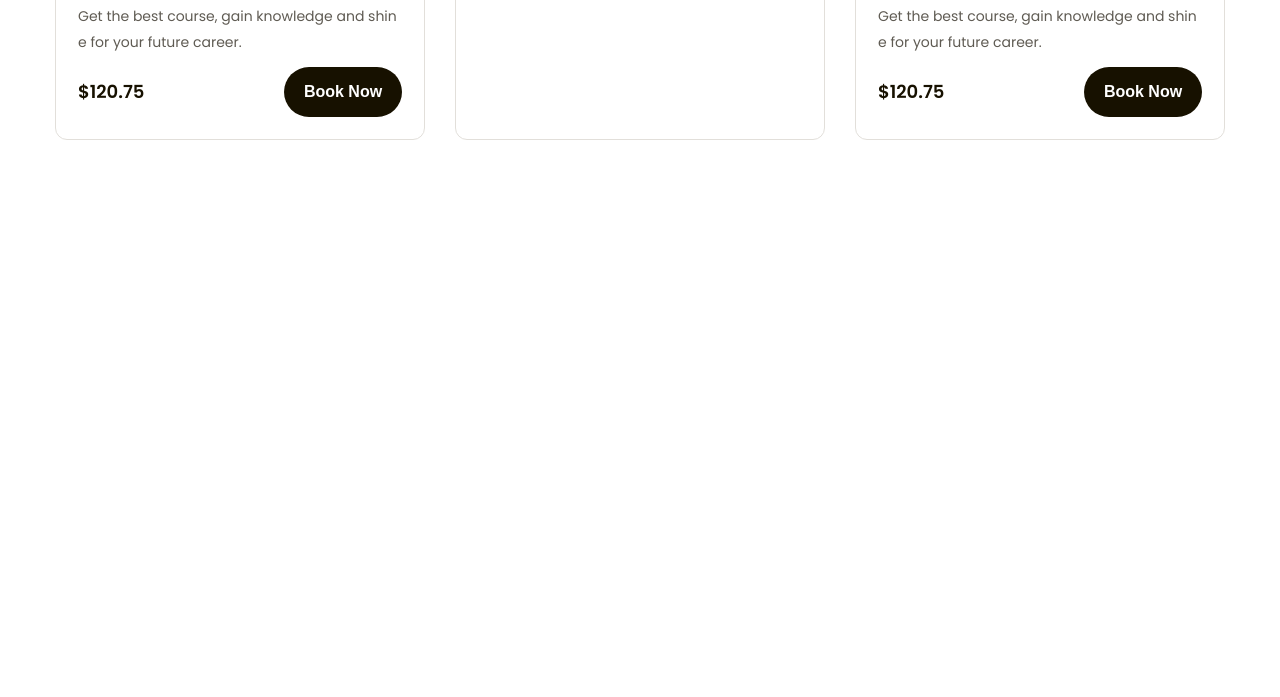
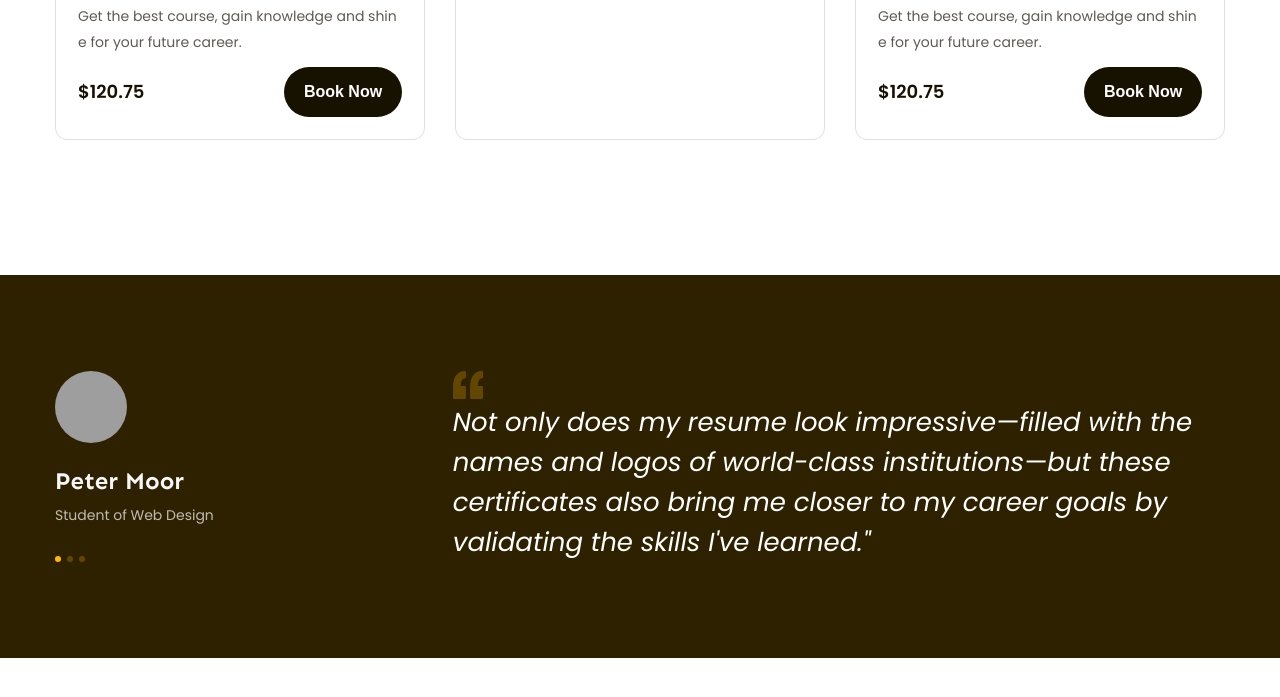
Before and after one commit to HoangAnh-tan/Figma-to-HTML, a plain HTML site: page index.html in a window 1280 px wide. Shown: the part 1548-2245 px from the top of the page. Drawn offline with Linux system fonts and the light colour scheme; grey boxes are pictures that could not be loaded.

Commit message:
7.Code feedback

```diff
--- a/assets/css/style.css
+++ b/assets/css/style.css
@@ -33,7 +33,7 @@ a {
 .line_clamp.line_2 {
   --line_clamp: 2;
 }
-.break_all{
+.break_all {
   word-break: break-all;
 }
 /* header */
@@ -355,3 +355,66 @@ a {
 .popular_down .btn_book:hover {
   background: var(--primary-color);
 }
+/* feedback */
+.feedback {
+  margin-top: 135px;
+  background: #2e2100;
+  padding: 96px 0;
+}
+.feedback_list{
+  display: flex;
+  overflow: hidden;
+}
+.feedback_item {
+  width: 100%;
+  display: flex;
+  flex-shrink: 0;
+}
+.feedback_item .avatar {
+  width: 72px;
+  height: 72px;
+  border-radius: 50%;
+  object-fit: cover;
+}
+.feedback_item .info .member {
+  margin-top: 18px;
+  color: #f7f7f7;
+  font-family: var(--font-heading);
+  font-size: 2.4rem;
+  font-weight: 700;
+  line-height: 1.42; /* 141.667% */
+}
+.feedback_item .info .desc {
+  margin-top: 4px;
+  color: #bfbcb2;
+  font-size: 14px;
+  font-style: normal;
+  font-weight: 400;
+  line-height: 26px; /* 185.714% */
+}
+.feedback_item .dots {
+  margin-top: 28px;
+  gap: 6px;
+  display: flex;
+}
+.feedback_item .dot {
+  height: 6px;
+  width: 6px;
+  border-radius: 50%;
+  background: #634700;
+  cursor: pointer;
+}
+.feedback_item .dot.active{
+  background-color: var(--primary-color);
+  cursor: none;
+}
+.feedback_item .content{
+  width: 66%;
+  margin-left: auto;
+}
+.feedback_item .content blockquote{
+  color: #FFF;
+font-size: 2.6rem;
+font-style: italic;
+line-height: 1.54; /* 153.846% */
+}
--- a/index.html
+++ b/index.html
@@ -280,6 +280,109 @@
           </div>
         </div>
       </div>
+      <!-- feedback -->
+      <div class="feedback">
+        <div class="main_content">
+          <div class="feedback_list">
+            <!-- item1 -->
+            <div class="feedback_item">
+              <!-- left -->
+              <div class="info">
+                <img
+                  src="./assets/img/petermoor.svg"
+                  alt="Peter Moor"
+                  class="avatar"
+                />
+                <p class="member">Peter Moor</p>
+                <p class="desc">Student of Web Design</p>
+                <div class="dots">
+                  <span class="dot active"></span>
+                  <span class="dot"></span>
+                  <span class="dot"></span>
+                </div>
+              </div>
+              <!-- right -->
+              <div class="content">
+                <img
+                  src="./assets/icon/open_quotes.svg"
+                  alt="open quotes"
+                  class="open_quotes"
+                />
+                <blockquote>
+                  Not only does my resume look impressive—filled with the names
+                  and logos of world-class institutions—but these certificates
+                  also bring me closer to my career goals by validating the
+                  skills I've learned."
+                </blockquote>
+              </div>
+            </div>
+            <!-- item2 -->
+            <div class="feedback_item">
+              <!-- left -->
+              <div class="info">
+                <img
+                  src="./assets/img/minhpham.jpg"
+                  alt="Minh Pham"
+                  class="avatar"
+                />
+                <p class="member">Minh Pham</p>
+                <p class="desc">Student of Web Design</p>
+                <div class="dots">
+                  <span class="dot"></span>
+                  <span class="dot active"></span>
+                  <span class="dot"></span>
+                </div>
+              </div>
+              <!-- right -->
+              <div class="content">
+                <img
+                  src="./assets/icon/open_quotes.svg"
+                  alt="open quotes"
+                  class="open_quotes"
+                />
+                <blockquote>
+                  Not only does my resume look impressive—filled with the names
+                  and logos of world-class institutions—but these certificates
+                  also bring me closer to my career goals by validating the
+                  skills I've learned."
+                </blockquote>
+              </div>
+            </div>
+            <!-- item3 -->
+            <div class="feedback_item">
+              <!-- left -->
+              <div class="info">
+                <img
+                  src="./assets/img/aionyhaust.jpg"
+                  alt="Aiony Haust"
+                  class="avatar"
+                />
+                <p class="member">Aiony Haust</p>
+                <p class="desc">Student of Web Design</p>
+                <div class="dots">
+                  <span class="dot"></span>
+                  <span class="dot"></span>
+                  <span class="dot active"></span>
+                </div>
+              </div>
+              <!-- right -->
+              <div class="content">
+                <img
+                  src="./assets/icon/open_quotes.svg"
+                  alt="open quotes"
+                  class="open_quotes"
+                />
+                <blockquote>
+                  Not only does my resume look impressive—filled with the names
+                  and logos of world-class institutions—but these certificates
+                  also bring me closer to my career goals by validating the
+                  skills I've learned."
+                </blockquote>
+              </div>
+            </div>
+          </div>
+        </div>
+      </div>
     </main>
   </body>
 </html>
```
Also changed, not shown: assets/icon/open_quotes.svg (added), assets/img/aionyhaust.jpg (added), assets/img/minhpham.jpg (added), 1 other file.
